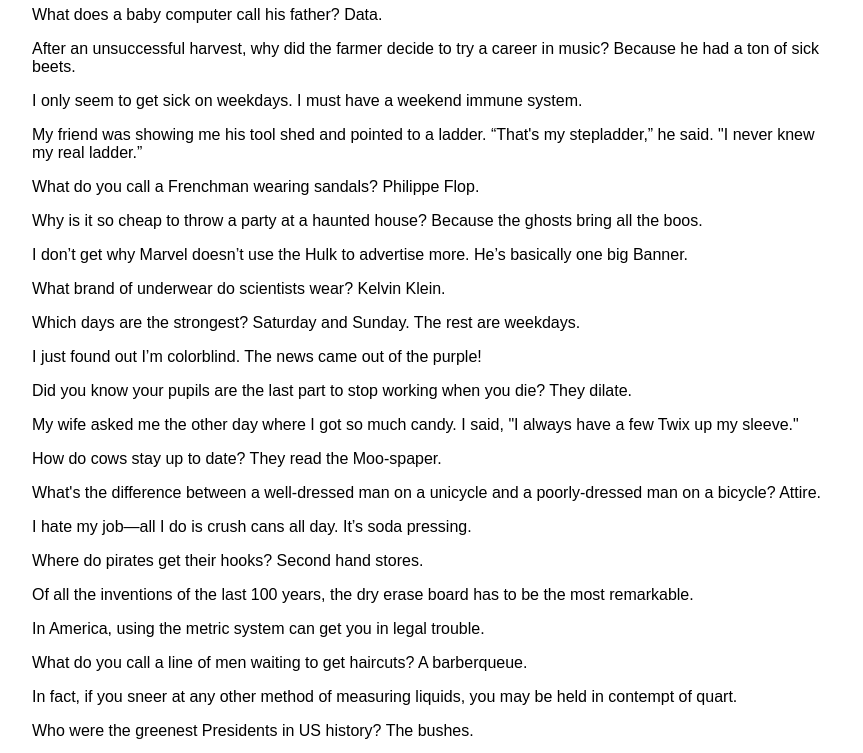
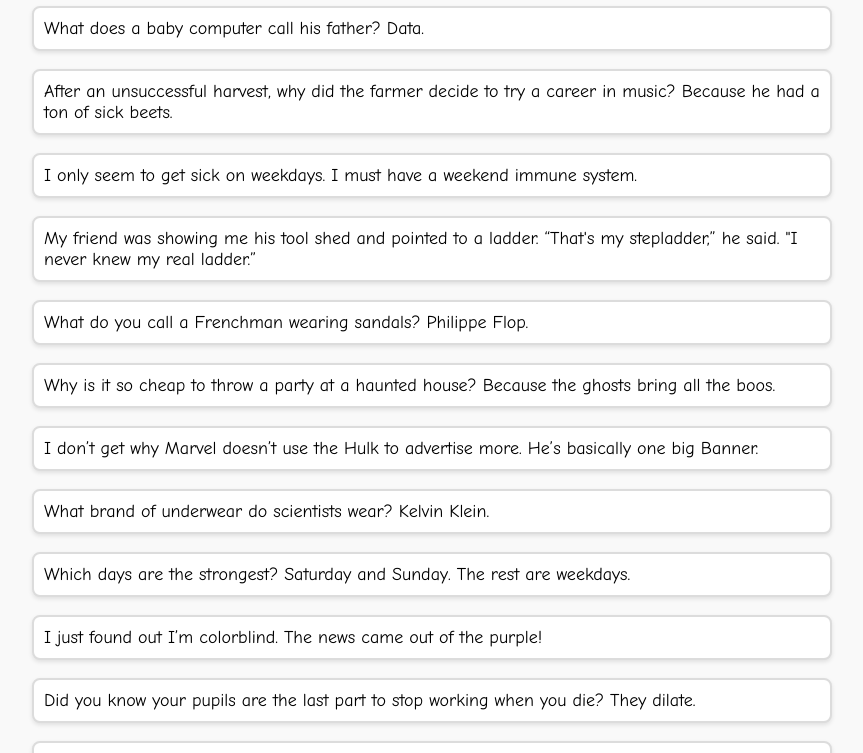
Before and after one commit to XX-Ginninoh-XX/Puntrest, a plain HTML site: page index.html in a window 1280 px wide. Shown: the part 94-847 px from the top of the page, without its empty margins (208-1071 px from the left). Drawn offline with Linux system fonts and the light colour scheme.

Commit message:
Update index.html

```diff
--- a/index.html
+++ b/index.html
@@ -3,19 +3,39 @@
 <head>
     <meta charset="UTF-8">
     <meta name="viewport" content="width=device-width, initial-scale=1.0">
-    <title>Dad Jokes Galore</title>
+    <title>Puntrest - Jokes for Puntastic People</title>
     <style>
         body {
-            font-family: Arial, sans-serif;
+            font-family: 'Comic Sans MS', cursive, sans-serif; /* Adding a touch of humor with Comic Sans */
             max-width: 800px;
             margin: 0 auto;
             padding: 20px;
+            background-color: #f9f9f9; /* Light gray background for readability */
+        }
+
+        h1 {
+            text-align: center;
+            color: #ff6347; /* Tomato red for a lively touch */
+        }
+
+        #dadJokes {
+            margin-top: 20px;
+        }
+
+        p {
+            font-size: 18px;
+            margin-bottom: 10px;
+            padding: 10px;
+            background-color: #ffffff; /* White background for each joke box */
+            border: 2px solid #dcdcdc; /* Light gray border for each joke box */
+            border-radius: 8px;
+            box-shadow: 0 2px 4px rgba(0, 0, 0, 0.1); /* Slight shadow for a card-like effect */
         }
     </style>
 </head>
 <body>
 
-    <h1>Welcome to Dad Jokes Galore!</h1>
+    <h1>Welcome to Puntrest - Jokes for Puntastic People!</h1>
 
     <div id="dadJokes"></div>
 
```
